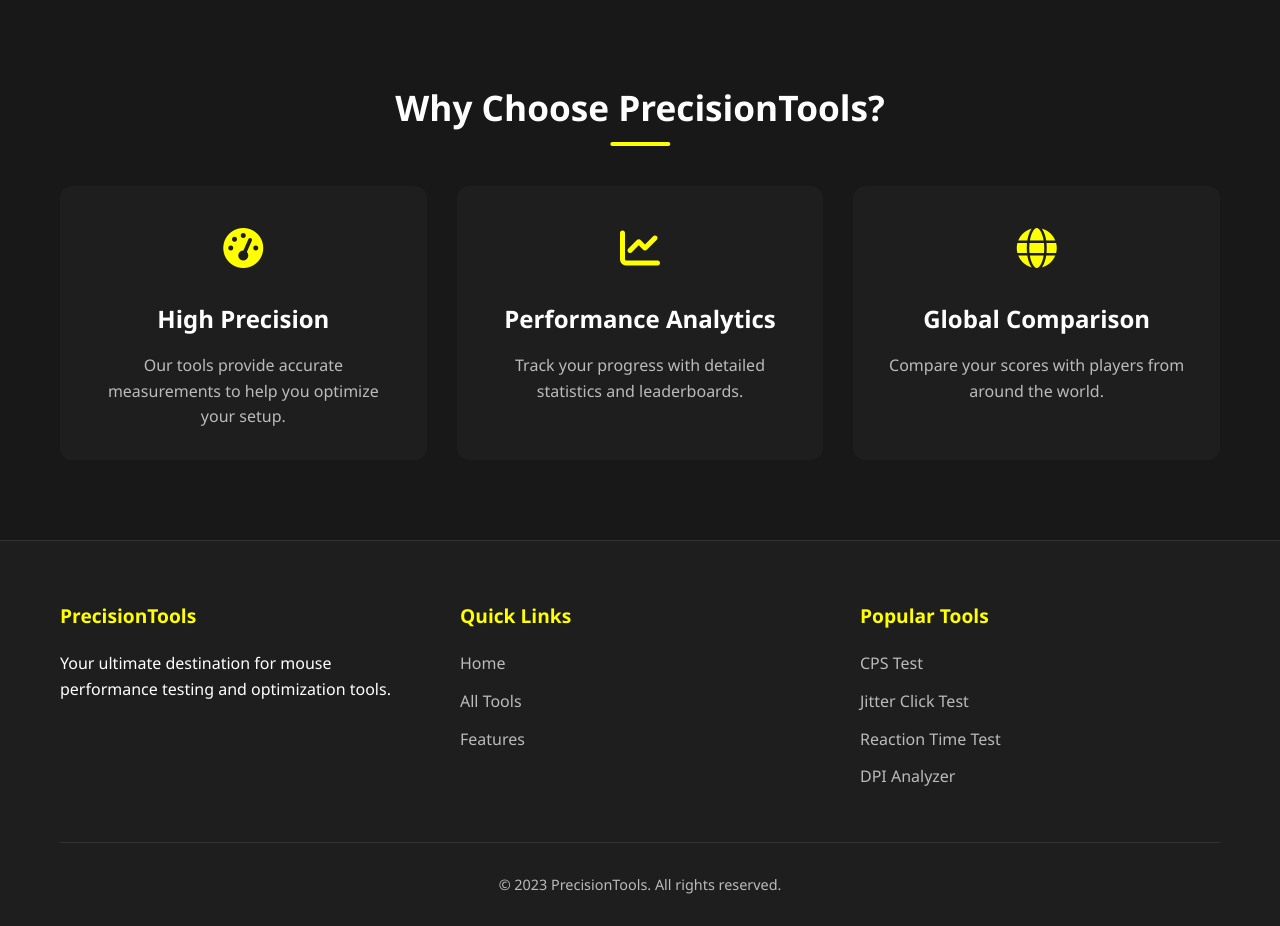
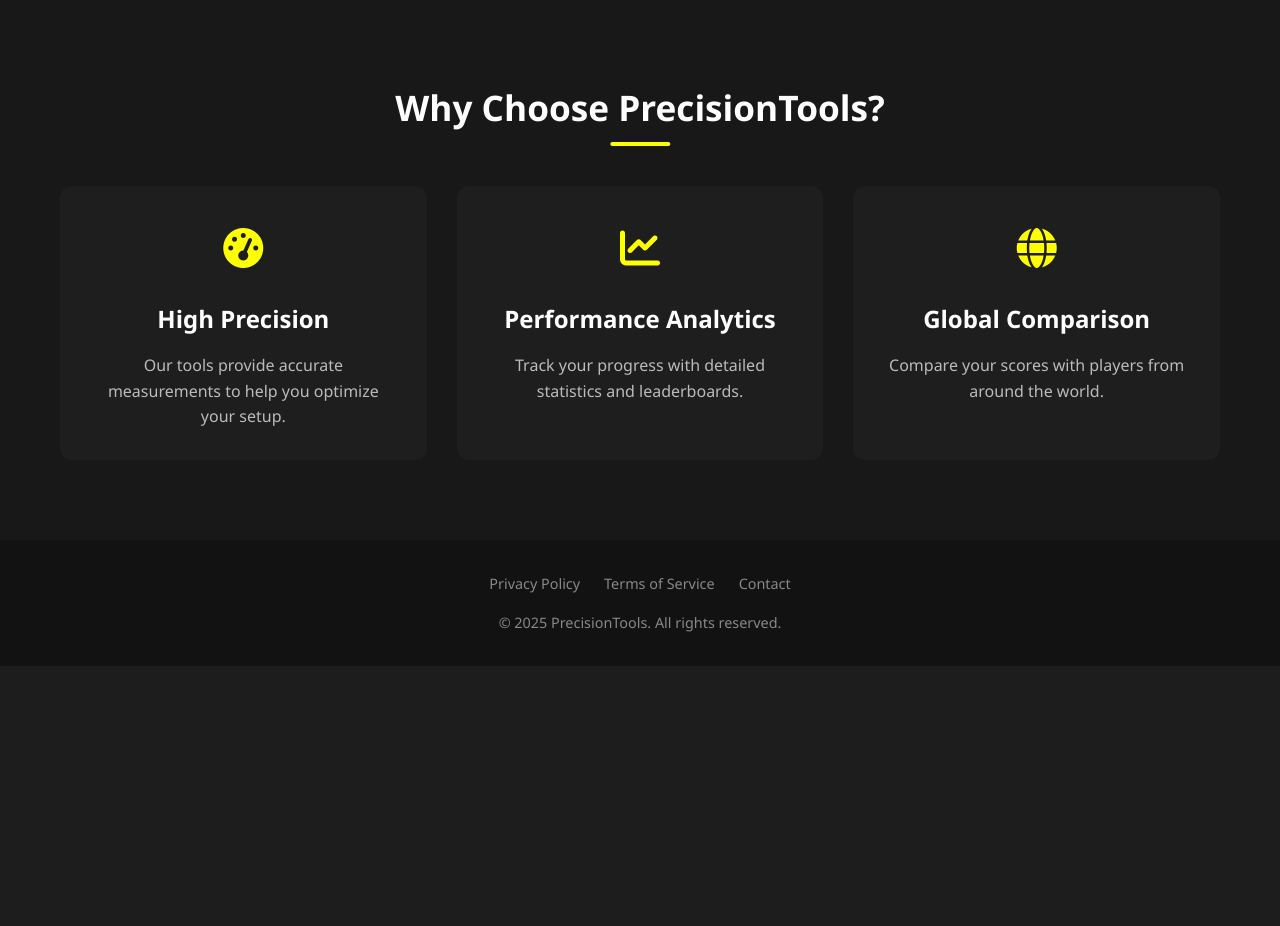
Before and after one commit to Ammar-2003/clicktestnow.com, a Django app: page / in a window 1280 px wide. Shown: the part 5112-6038 px from the top of the page. After the commit the page ends 5744 px from the top, so only its background shows below. Run offline with Django 5.2, Linux system fonts and the light colour scheme.

Commit message:
changed home page's footer

```diff
--- a/static/css/home.css
+++ b/static/css/home.css
@@ -441,51 +441,6 @@
             color: var(--text-secondary-dark);
         }
 
-        /* Footer */
-        footer {
-            padding: 60px 0 30px;
-            background-color: var(--dark-card);
-            border-top: 1px solid var(--dark-border);
-        }
-
-        .footer-content {
-            display: grid;
-            grid-template-columns: repeat(auto-fit, minmax(250px, 1fr));
-            gap: 40px;
-            margin-bottom: 40px;
-        }
-
-        .footer-column h3 {
-            color: var(--primary);
-            margin-bottom: 20px;
-            font-size: 1.2rem;
-        }
-
-        .footer-column ul {
-            list-style: none;
-        }
-
-        .footer-column ul li {
-            margin-bottom: 12px;
-        }
-
-        .footer-column a {
-            color: var(--text-secondary-dark);
-            text-decoration: none;
-            transition: color 0.3s;
-        }
-
-        .footer-column a:hover {
-            color: var(--primary);
-        }
-
-        .copyright {
-            text-align: center;
-            padding-top: 30px;
-            border-top: 1px solid var(--dark-border);
-            color: var(--text-secondary-dark);
-            font-size: 0.9rem;
-        }
 
         /* Responsive Design */
         @media (max-width: 768px) {
@@ -541,3 +496,33 @@
         .fade-in {
             animation: fadeIn 0.6s ease forwards;
         }
+
+        footer {
+  background-color: #121212;
+  color: #888;
+  padding: 2rem 1rem;
+  text-align: center;
+  font-size: 0.9rem;
+}
+
+.legal-links {
+  margin-bottom: 1rem;
+  display: flex;
+  justify-content: center;
+  gap: 1.5rem;
+  flex-wrap: wrap;
+}
+
+.legal-links a {
+  color: #888;
+  text-decoration: none;
+  transition: color 0.3s ease;
+}
+
+.legal-links a:hover {
+  color: #fff;
+}
+
+copyright {
+  color: #666;
+}
--- a/templates/home.html
+++ b/templates/home.html
@@ -341,45 +341,15 @@
 
 <footer>
   <div class="container">
-            <div class="footer-content">
-                <div class="footer-column">
-                    <h3>PrecisionTools</h3>
-                    <p>Your ultimate destination for mouse performance testing and optimization tools.</p>
-                </div>
-                <div class="footer-column">
-                    <h3>Quick Links</h3>
-                    <ul>
-                        <li><a href="{% url 'home' %}">Home</a></li>
-                        <li><a href="#tools">All Tools</a></li>
-                        <li><a href="#features">Features</a></li>
-                    </ul>
-                </div>
-                <div class="footer-column">
-                    <h3>Popular Tools</h3>
-                    <ul>
-                        <li><a href="{% url 'cps_test' %}">CPS Test</a></li>
-                        <li><a href="{% url 'jitter_click_test' %}">Jitter Click Test</a></li>
-                        <li><a href="{% url 'reaction_time_test' %}">Reaction Time Test</a></li>
-                        <li><a href="{% url 'mouse_dpi_analyzer' %}">DPI Analyzer</a></li>
-                    </ul>
-                </div>
+    <div class="legal-links">
+      <a href="#">Privacy Policy</a>
+      <a href="#">Terms of Service</a>
+      <a href="#">Contact</a>
     </div>
     <div class="copyright">
-                &copy; 2023 PrecisionTools. All rights reserved.
+      &copy; 2025 PrecisionTools. All rights reserved.
     </div>
   </div>
 </footer>
-    <!-- JS for wheel interaction -->
-<script>
-const wheel = document.getElementById("wheel");
-window.addEventListener("wheel", e => {
-  if (e.deltaY < 0) {
-    wheel.style.transform = "translateY(-10px)";
-  } else {
-    wheel.style.transform = "translateY(10px)";
-  }
-  setTimeout(() => wheel.style.transform = "translateY(0)", 200);
-});
-</script>
 </body>
 </html>
```
Also changed, not shown: 1 other file. Lines whose indentation alone changed are shown as unchanged.
